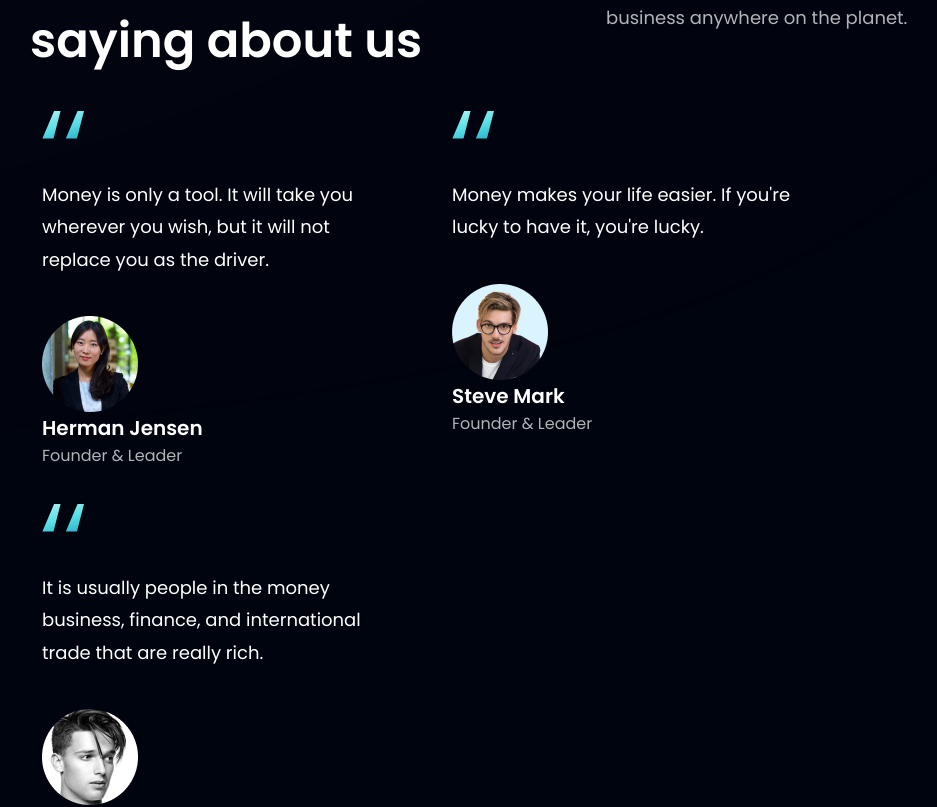
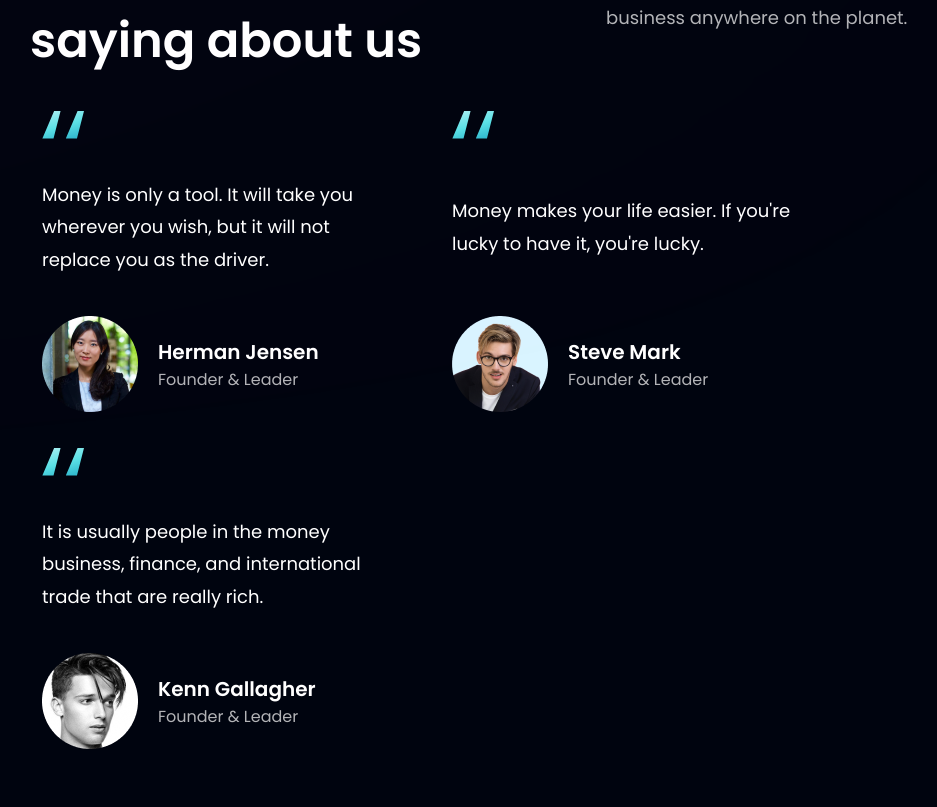
Before and after one commit to CENOSHXAVIER/Bank-ModernApp, a React (Vite) app: page / in a window 1280 px wide. Shown: the part 2981-3788 px from the top of the page, without its empty margins (34-971 px from the left). Built offline with nearby package versions, Linux system fonts and the light colour scheme.

Commit message:
feedbackCard errors fixed

```diff
--- a/src/components/FeedbackCard.jsx
+++ b/src/components/FeedbackCard.jsx
@@ -1,14 +1,16 @@
 import {quotes} from '../assets'
 
 const FeedbackCard = ({name,title,img,content}) => (
-    <div className='flex flex-col rounded-[20px] max-w-[370px] mr-10 feedback-card p-3 mb-3'>
+    <div className='flex flex-col rounded-[20px] justify-between max-w-[370px] mr-10 feedback-card p-3 mb-3'>
+
       <img src={quotes} className='w-[42.6px] h-[27.6px] object-contain' />
       <p className="font-poppins font-normal text-[18px] leading-[32.4px] text-white my-10">
         {content}
       </p>
-      <div className=''>
+
+      <div className='flex flex-row justify-start items-center'>
         <img src={img} alt={name} />
-        <div className='flex flex-col'>
+        <div className='flex flex-col ml-5'>
           <h4 className='font-poppins font-semibold text-[20px] leading-[32px] text-white'>
             {name}
           </h4>
@@ -17,6 +19,7 @@ const FeedbackCard = ({name,title,img,content}) => (
           </p>
         </div>
       </div>
+
     </div>
   )
 
```
